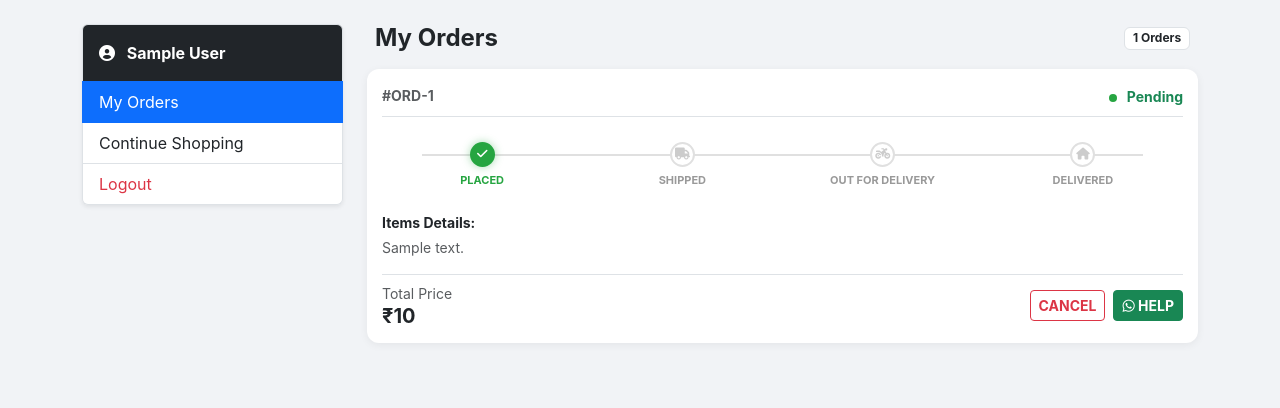
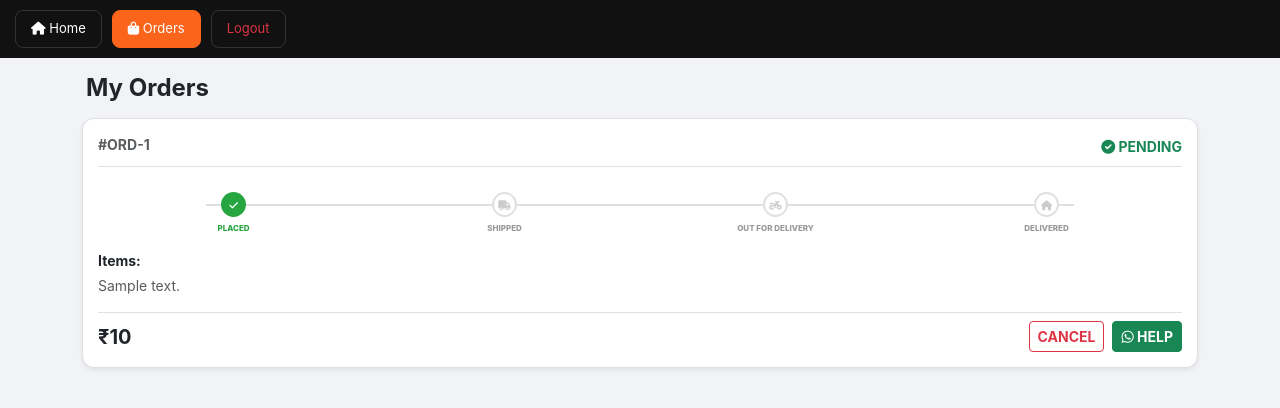
Before and after one commit to gmkarshad45-design/evia-shop, a Flask app: page /profile in a window 1280 px wide. Shown: the top 408 px of the page. Run offline with Flask 3, Linux system fonts and the light colour scheme; a user stored in the database is signed in; tables that the repository leaves empty hold one stand-in row (values such as "Sample post").

Commit message:
Update profile.html

```diff
--- a/templates/profile.html
+++ b/templates/profile.html
@@ -7,32 +7,27 @@
     <link href="https://cdn.jsdelivr.net/npm/bootstrap@5.3.0/dist/css/bootstrap.min.css" rel="stylesheet">
     <link rel="stylesheet" href="https://cdnjs.cloudflare.com/ajax/libs/font-awesome/6.0.0/css/all.min.css">
     <style>
-        body { background-color: #f1f3f6; font-family: 'Inter', sans-serif; overflow-x: hidden; }
+        body { background-color: #f1f3f6; font-family: 'Inter', sans-serif; }
+        .sidebar-mobile { background: #111; padding: 10px 0; position: sticky; top: 0; z-index: 1000; }
+        .sidebar-nav { display: flex; overflow-x: auto; padding: 0 15px; gap: 10px; }
+        .sidebar-nav::-webkit-scrollbar { display: none; }
+        .sidebar-nav a { color: #fff; text-decoration: none; white-space: nowrap; padding: 8px 15px; border-radius: 8px; font-size: 13px; border: 1px solid #333; }
+        .sidebar-nav a.active { background: #fb641b; border-color: #fb641b; }
 
-        .sidebar-mobile { background: #111; padding: 10px 0; position: sticky; top: 0; z-index: 1000; }
-        .sidebar-nav { display: flex; flex-wrap: nowrap; overflow-x: auto; padding: 0 15px; -webkit-overflow-scrolling: touch; }
-        .sidebar-nav::-webkit-scrollbar { display: none; }
-        .sidebar-nav a { color: #fff; text-decoration: none; white-space: nowrap; padding: 8px 15px; margin-right: 10px; border-radius: 8px; font-size: 13px; border: 1px solid #333; flex: 0 0 auto; }
-        .sidebar-nav a.active { background: #fb641b; color: white; border-color: #fb641b; }
+        .order-card { background: white; border-radius: 12px; margin-bottom: 15px; padding: 15px; border: 1px solid #e0e0e0; }
 
-        .order-card { background: white; border-radius: 12px; border: none; box-shadow: 0 2px 8px rgba(0,0,0,0.06); margin-bottom: 15px; padding: 15px; }
-        .status-dot { height: 8px; width: 8px; background-color: #26a541; border-radius: 50%; display: inline-block; margin-right: 5px; }
+        /* TRACKER */
+        .track-container { display: flex; justify-content: space-between; position: relative; margin: 25px 0 15px 0; }
+        .track-line { position: absolute; top: 12px; left: 10%; width: 80%; height: 2px; background: #e0e0e0; z-index: 1; }
+        .track-step { position: relative; z-index: 2; text-align: center; width: 25%; }
+        .track-icon { width: 25px; height: 25px; background: #fff; border: 2px solid #e0e0e0; border-radius: 50%; display: flex; align-items: center; justify-content: center; margin: 0 auto 5px auto; font-size: 10px; color: #ccc; }
+        .track-text { font-size: 8px; font-weight: 800; color: #999; text-transform: uppercase; }
 
-        /* TRACKER STYLING */
-        .track-container { display: flex; justify-content: space-between; position: relative; margin: 25px 0 15px 0; }
-        .track-line { position: absolute; top: 12px; left: 5%; width: 90%; height: 2px; background: #e0e0e0; z-index: 1; }
-        .track-step { position: relative; z-index: 2; text-align: center; width: 25%; }
-        .track-icon { width: 25px; height: 25px; background: #fff; border: 2px solid #e0e0e0; border-radius: 50%; display: flex; align-items: center; justify-content: center; margin: 0 auto 5px auto; font-size: 12px; color: #ccc; transition: 0.3s; }
-        .track-text { font-size: 9px; font-weight: bold; color: #999; text-transform: uppercase; }
-
-        .track-step.active .track-icon { background: #26a541; border-color: #26a541; color: white; box-shadow: 0 0 8px rgba(38, 165, 65, 0.4); }
+        .track-step.active .track-icon { background: #26a541; border-color: #26a541; color: white; }
         .track-step.active .track-text { color: #26a541; }
 
-        @media (min-width: 768px) {
-            .sidebar-mobile { display: none; }
-            .desktop-sidebar { position: sticky; top: 20px; }
-            .track-text { font-size: 11px; }
-        }
+        .status-badge-cancelled { color: #dc3545; font-size: 12px; font-weight: 800; }
+        .status-badge-return { color: #6f42c1; font-size: 12px; font-weight: 800; }
     </style>
 </head>
 <body>
@@ -40,46 +35,31 @@
 <div class="sidebar-mobile">
     <div class="sidebar-nav">
         <a href="/"><i class="fa fa-home"></i> Home</a>
-        <a href="/profile" class="active"><i class="fa fa-shopping-bag"></i> My Orders</a>
-        <a href="/logout" class="text-danger"><i class="fa fa-sign-out-alt"></i> Logout</a>
+        <a href="/profile" class="active"><i class="fa fa-shopping-bag"></i> Orders</a>
+        <a href="/logout" class="text-danger">Logout</a>
     </div>
 </div>
 
-<div class="container mt-md-4 main-content">
-    <div class="row">
-        <div class="col-md-3 desktop-sidebar d-none d-md-block">
-            <div class="list-group shadow-sm border-0">
-                <div class="list-group-item bg-dark text-white fw-bold py-3">
-                    <i class="fa fa-user-circle me-2"></i> {{ current_user.full_name or 'User' }}
-                </div>
-                <a href="/profile" class="list-group-item list-group-item-action active">My Orders</a>
-                <a href="/" class="list-group-item list-group-item-action">Continue Shopping</a>
-                <a href="/logout" class="list-group-item list-group-item-action text-danger">Logout</a>
-            </div>
-        </div>
-
-        <div class="col-md-9">
-            <div class="d-flex justify-content-between align-items-center mb-3 px-2">
-                <h4 class="fw-bold m-0">My Orders</h4>
-                <span class="badge bg-white text-dark border">{{ orders|length }} Orders</span>
-            </div>
+<div class="container mt-3">
+    <h4 class="fw-bold mb-3 px-1">My Orders</h4>
 
     {% if orders %}
         {% for order in orders %}
-                <div class="order-card mx-2 mx-md-0">
-                    <div class="d-flex justify-content-between align-items-center border-bottom pb-2 mb-3">
+        <div class="order-card shadow-sm">
+            <div class="d-flex justify-content-between border-bottom pb-2 mb-3">
                 <span class="text-muted small fw-bold">#ORD-{{ order.id }}</span>
                 <div>
                     {% if order.status == "Cancelled" %}
-                                <span class="small fw-bold text-danger"><i class="fa fa-times-circle"></i> Cancelled</span>
+                        <span class="status-badge-cancelled"><i class="fa fa-times-circle"></i> CANCELLED</span>
+                    {% elif order.status == "Return Requested" %}
+                        <span class="status-badge-return"><i class="fa fa-undo"></i> RETURN REQUESTED</span>
                     {% else %}
-                                <span class="status-dot"></span>
-                                <span class="small fw-bold text-success">{{ order.status }}</span>
+                        <span class="small fw-bold text-success"><i class="fa fa-check-circle"></i> {{ order.status|upper }}</span>
                     {% endif %}
                 </div>
             </div>
 
-                    {% if order.status != "Cancelled" %}
+            {% if order.status not in ["Cancelled", "Return Requested"] %}
             <div class="track-container">
                 <div class="track-line"></div>
                 <div class="track-step active">
@@ -101,43 +81,38 @@
             </div>
             {% endif %}
 
-                    <div class="mb-3 mt-4">
-                        <p class="small text-dark mb-1 fw-bold">Items Details:</p>
+            <div class="my-3">
+                <p class="small text-dark mb-1 fw-bold">Items:</p>
                 <p class="text-muted small mb-0">{{ order.product_details }}</p>
             </div>
 
-                    <div class="d-flex justify-content-between align-items-center mt-3 pt-2 border-top">
-                        <div>
-                            <p class="mb-0 text-muted small">Total Price</p>
-                            <h5 class="fw-bold text-dark mb-0">₹{{ order.total_price }}</h5>
-                        </div>
+            <div class="d-flex justify-content-between align-items-center pt-2 border-top">
+                <h5 class="fw-bold m-0">₹{{ order.total_price }}</h5>
 
                 <div class="d-flex gap-2">
-                            {% if order.status == "Pending" or order.status == "Placed" %}
+                    {% if order.status in ["Placed", "Pending"] %}
                     <a href="{{ url_for('cancel_order', id=order.id) }}"
                        class="btn btn-sm btn-outline-danger fw-bold"
-                                   onclick="return confirm('Are you sure you want to cancel this order?')">CANCEL</a>
+                       onclick="return confirm('Cancel this order?')">CANCEL</a>
+
+                    {% elif order.status == "Delivered" %}
+                    <a href="{{ url_for('request_return', id=order.id) }}"
+                       class="btn btn-sm btn-outline-dark fw-bold">RETURN</a>
                     {% endif %}
 
-                            <a href="https://wa.me/916360811196?text=Hi, I need help with my Order #{{ order.id }}"
-                               target="_blank"
-                               class="btn btn-sm btn-success fw-bold">
-                               <i class="fab fa-whatsapp"></i> HELP
-                            </a>
+                    <a href="https://wa.me/916360811196?text=Help with Order #{{ order.id }}"
+                       class="btn btn-sm btn-success fw-bold"><i class="fab fa-whatsapp"></i> HELP</a>
                 </div>
             </div>
         </div>
         {% endfor %}
     {% else %}
-                <div class="bg-white p-5 text-center rounded border mx-2 shadow-sm">
+        <div class="text-center py-5">
             <i class="fa fa-box-open fa-3x text-muted mb-3"></i>
-                    <h5 class="fw-bold">No orders found!</h5>
-                    <p class="text-muted small">You haven't placed any orders yet.</p>
-                    <a href="/" class="btn btn-warning mt-2 fw-bold px-4 rounded-pill">Start Shopping</a>
+            <h5 class="fw-bold">No orders yet!</h5>
+            <a href="/" class="btn btn-warning mt-2 fw-bold rounded-pill">Shop Now</a>
         </div>
     {% endif %}
-        </div>
-    </div>
 </div>
 
 <script src="https://cdn.jsdelivr.net/npm/bootstrap@5.3.0/dist/js/bootstrap.bundle.min.js"></script>
```
Lines whose indentation alone changed are shown as unchanged.
